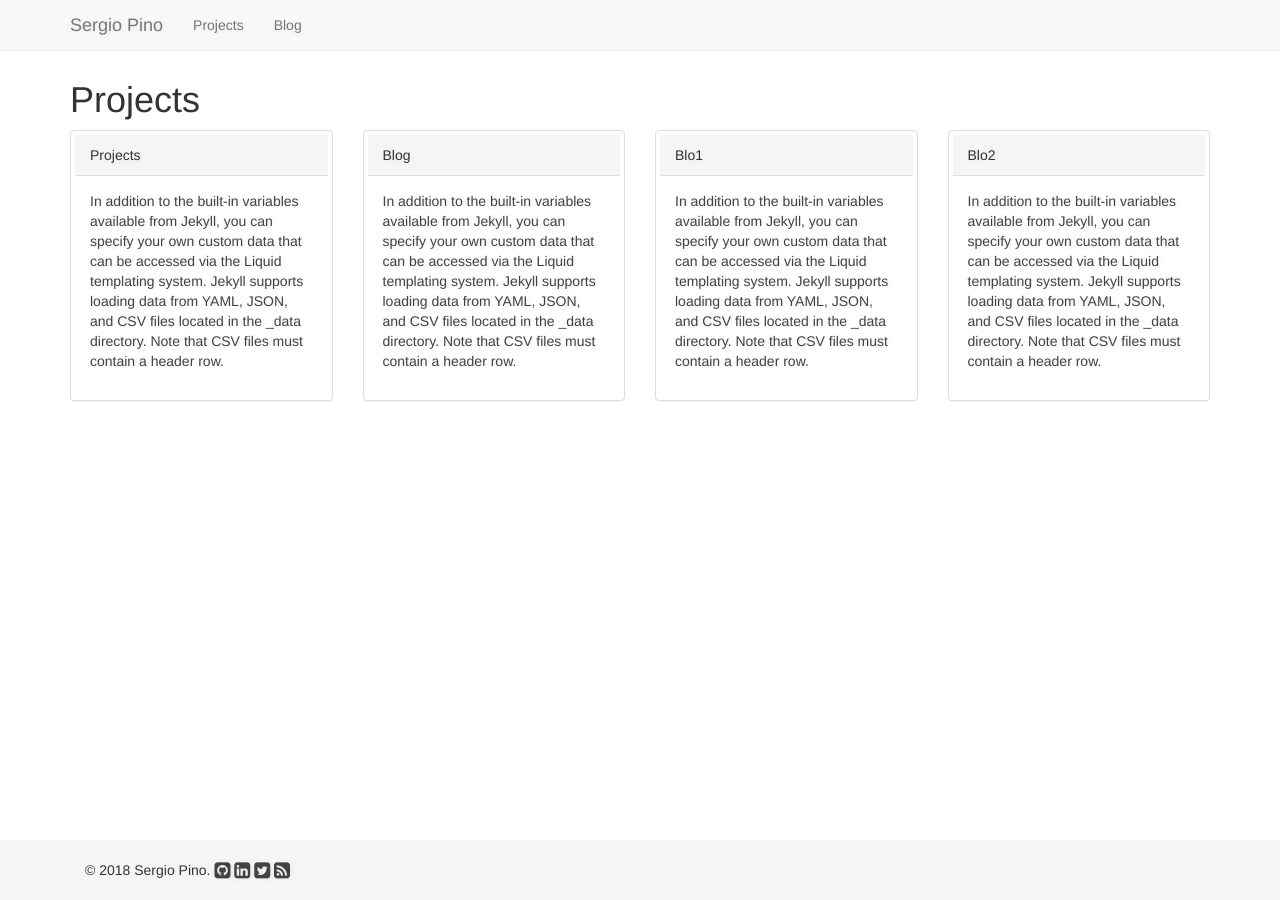
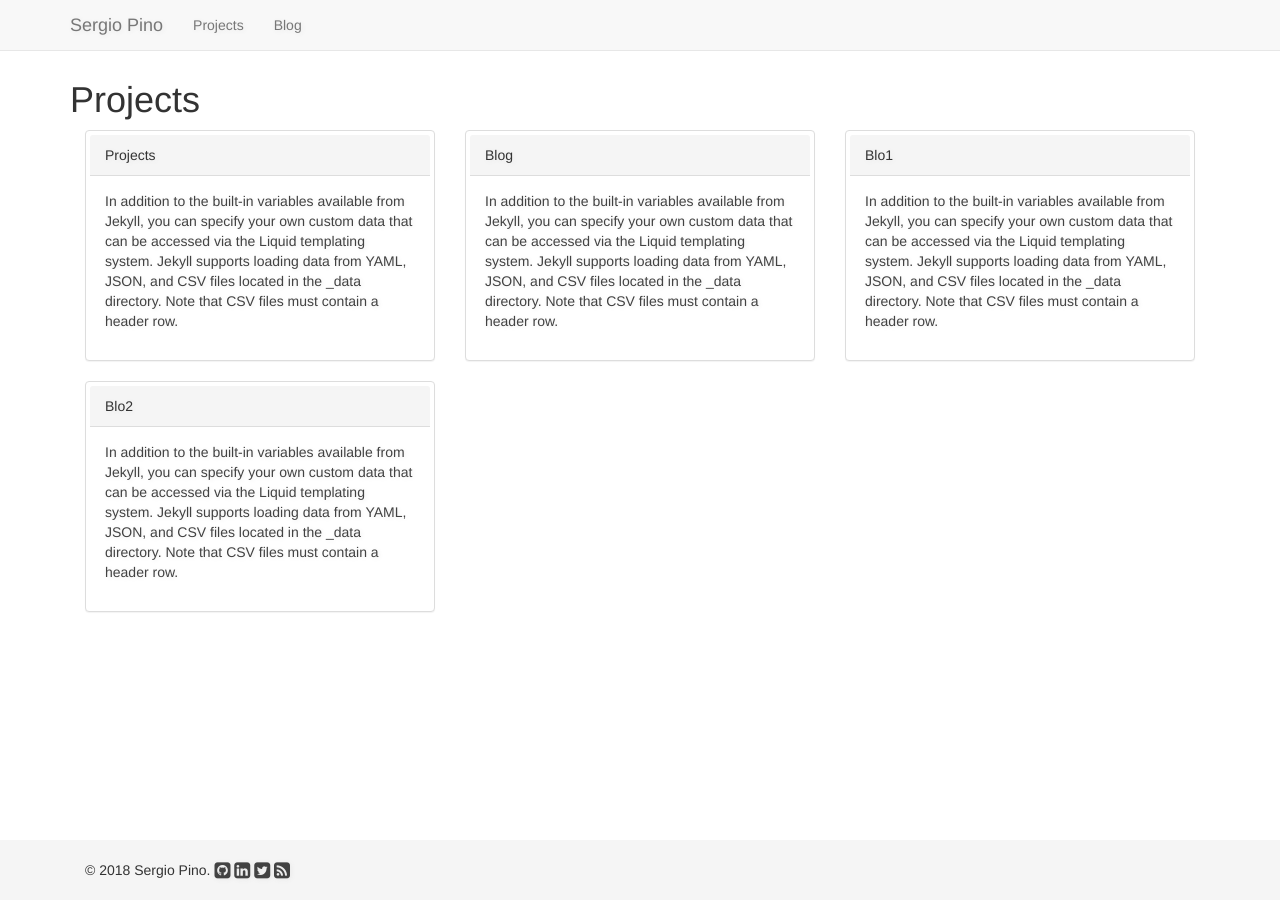
Before and after one commit to spino327/spino327.github.io, a Jekyll site: the page built from projects/index.md, in a window 1280 px wide. Built offline with Jekyll 4.4.1, drawn with Linux system fonts in a browser that asks for light colours.

Commit message:
minor fix

```diff
--- a/Gemfile
+++ b/Gemfile
@@ -8,14 +8,14 @@ source "https://rubygems.org"
 #
 # This will help ensure the proper Jekyll version is running.
 # Happy Jekylling!
-gem "jekyll", "3.5.0"
+# gem "jekyll", "3.5.0"
 
 # This is the default theme for new Jekyll sites. You may change this to anything you like.
 #gem "minima", "~> 2.0"
 
 # If you want to use GitHub Pages, remove the "gem "jekyll"" above and
 # uncomment the line below. To upgrade, run `bundle update github-pages`.
-# gem "github-pages", group: :jekyll_plugins
+gem "github-pages", group: :jekyll_plugins
 
 # If you have any plugins, put them here!
 group :jekyll_plugins do
--- a/projects/index.md
+++ b/projects/index.md
@@ -4,25 +4,26 @@ title: "Projects"
 ---
 
   <!-- Generates the projects thumbnails out of the _data/projects.yml  -->
-  <div class="row">
-    <!-- Iterates over projects -->
-    {% for project in site.data.projects %}
-    <!-- Adding thumbnail -->
-    {% if project.url contains 'http' %}
-      {% assign domain = '' %}
-    {% else %}
-      {% assign domain = site.url %}
-    {% endif %}
-    <a class="page-link" href="{{ domain }}{{ project.url }}" {% if project.url contains 'http' %} target="_blank"{% endif %}>
-      <div class="col-md-3 col-xs-6">
-        <div class="panel panel-default thumbnail">
-          <div class="panel-heading">{{ project.title }}</div>
-          <div class="panel-body">
-            <p>{{ project.description }}</p>
+  <div class="container-fluid">
+    <div class="row">
+      <!-- Iterates over projects -->
+      {% for project in site.data.projects %}
+      <!-- Adding thumbnail -->
+      {% if project.url contains 'http' %}
+        {% assign domain = '' %}
+      {% else %}
+        {% assign domain = site.url %}
+      {% endif %}
+      <a class="page-link" href="{{ domain }}{{ project.url }}" {% if project.url contains 'http' %} target="_blank"{% endif %}>
+        <div class="col-md-4 col-sm-6 col-xs-12">
+          <div class="panel panel-default thumbnail">
+            <div class="panel-heading">{{ project.title }}</div>
+            <div class="panel-body">
+              <p>{{ project.description }}</p>
+            </div>
           </div>
         </div>
-      </div>
-    </a>
-    {% endfor %}
-
+      </a>
+      {% endfor %}
+    </div>
   </div>
```
Also changed, not shown: Gemfile.lock (deleted).
